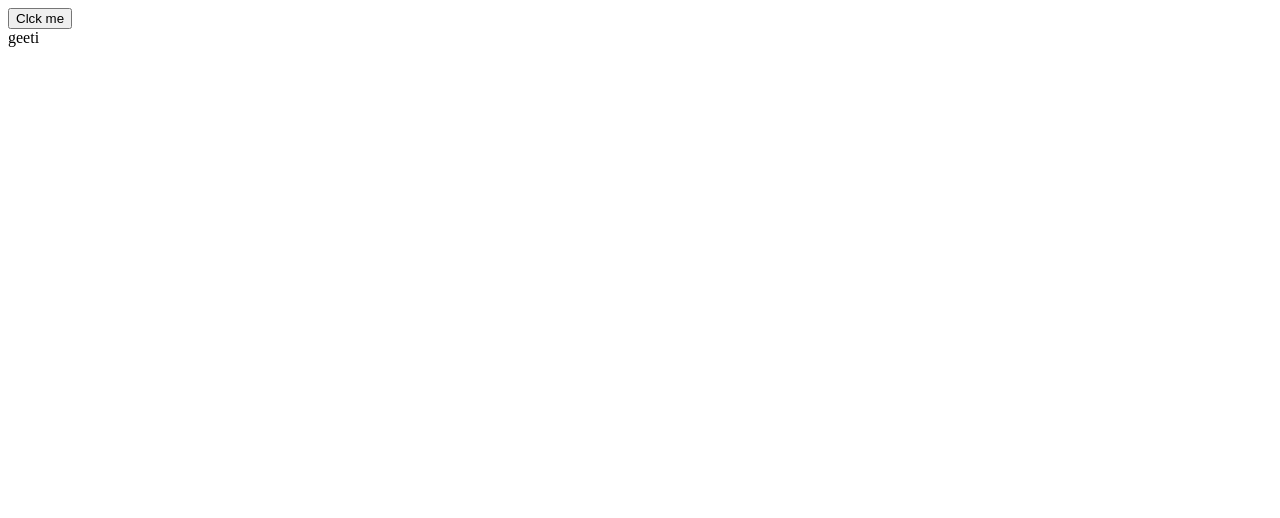
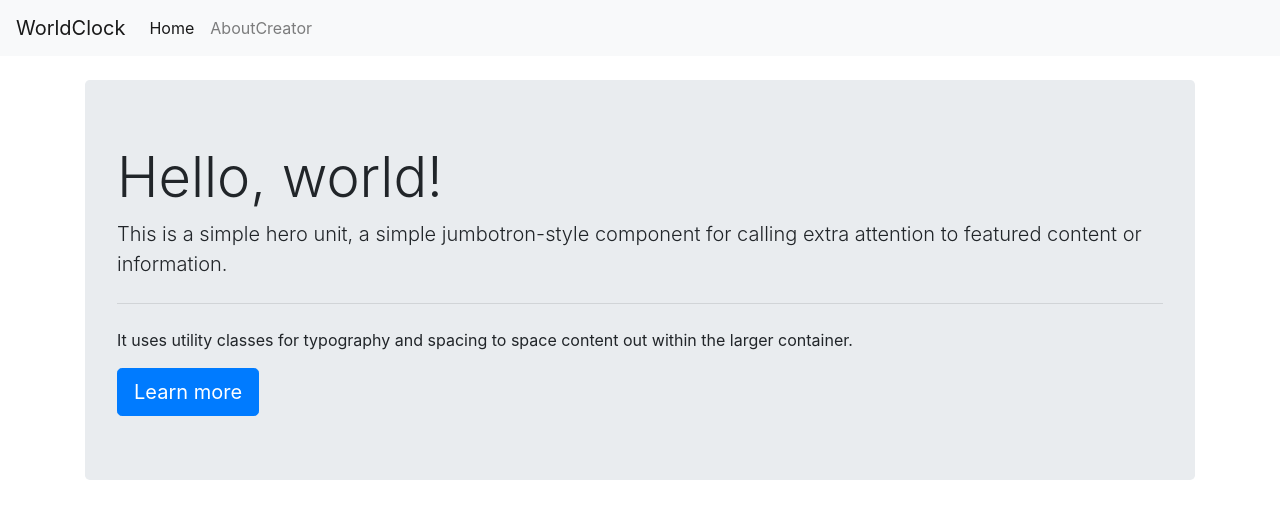
Before and after one commit to arukurmi/Clock, a plain HTML site: page index.html in a window 1280 px wide. Drawn offline with nearby package versions, Linux system fonts and the light colour scheme.

Commit message:
add navbar and main container

```diff
--- a/index.html
+++ b/index.html
@@ -1,19 +1,59 @@
-<!DOCTYPE html>
+<!doctype html>
 <html lang="en">
+
 <head>
-    <meta charset="UTF-8">
-    <meta http-equiv="X-UA-Compatible" content="IE=edge">
-    <meta name="viewport" content="width=device-width, initial-scale=1.0">
-    <title>Document</title>
+    <!-- Required meta tags -->
+    <meta charset="utf-8">
+    <meta name="viewport" content="width=device-width, initial-scale=1, shrink-to-fit=no">
+
+    <!-- Bootstrap CSS -->
+    <link rel="stylesheet" href="https://cdn.jsdelivr.net/npm/bootstrap@4.6.0/dist/css/bootstrap.min.css"
+        integrity="sha384-B0vP5xmATw1+K9KRQjQERJvTumQW0nPEzvF6L/Z6nronJ3oUOFUFpCjEUQouq2+l" crossorigin="anonymous">
+
+    <title>Hello, world!</title>
 </head>
+
 <body>
-    <!-- <h1>Hi Aryansh this side</h1> -->
-    <button id="btnid" class="btn" >Clck me </button>
-
-    <div class="container">geeti</div>
+    <script src="https://code.jquery.com/jquery-3.5.1.slim.min.js"
+        integrity="sha384-DfXdz2htPH0lsSSs5nCTpuj/zy4C+OGpamoFVy38MVBnE+IbbVYUew+OrCXaRkfj"
+        crossorigin="anonymous"></script>
+    <script src="https://cdn.jsdelivr.net/npm/bootstrap@4.6.0/dist/js/bootstrap.bundle.min.js"
+        integrity="sha384-Piv4xVNRyMGpqkS2by6br4gNJ7DXjqk09RmUpJ8jgGtD7zP9yug3goQfGII0yAns"
+        crossorigin="anonymous"></script>
 
 
-    <script src='js.js'></script>
+    <nav class="navbar navbar-expand-lg navbar-light bg-light">
+        <a class="navbar-brand" href="#">WorldClock</a>
+        <button class="navbar-toggler" type="button" data-toggle="collapse" data-target="#navbarSupportedContent"
+            aria-controls="navbarSupportedContent" aria-expanded="false" aria-label="Toggle navigation">
+            <span class="navbar-toggler-icon"></span>
+        </button>
+
+        <div class="collapse navbar-collapse" id="navbarSupportedContent">
+            <ul class="navbar-nav mr-auto">
+                <li class="nav-item active">
+                    <a class="nav-link" href="#">Home</a>
+                </li>
+                <li class="nav-item">
+                    <a class="nav-link" href="#">AboutCreator</a>
+                </li>
+        </div>
+    </nav>
+
+    <div class="container my-4">
+        <div class="jumbotron">
+            <h1 class="display-4">Hello, world!</h1>
+            <p class="lead">This is a simple hero unit, a simple jumbotron-style component for calling extra attention
+                to featured content or information.</p>
+            <hr class="my-4">
+            <p>It uses utility classes for typography and spacing to space content out within the larger container.</p>
+            <a class="btn btn-primary btn-lg" href="#" role="button">Learn more</a>
+        </div>
+    </div>
+
+
+
 
 </body>
+
 </html>
```
